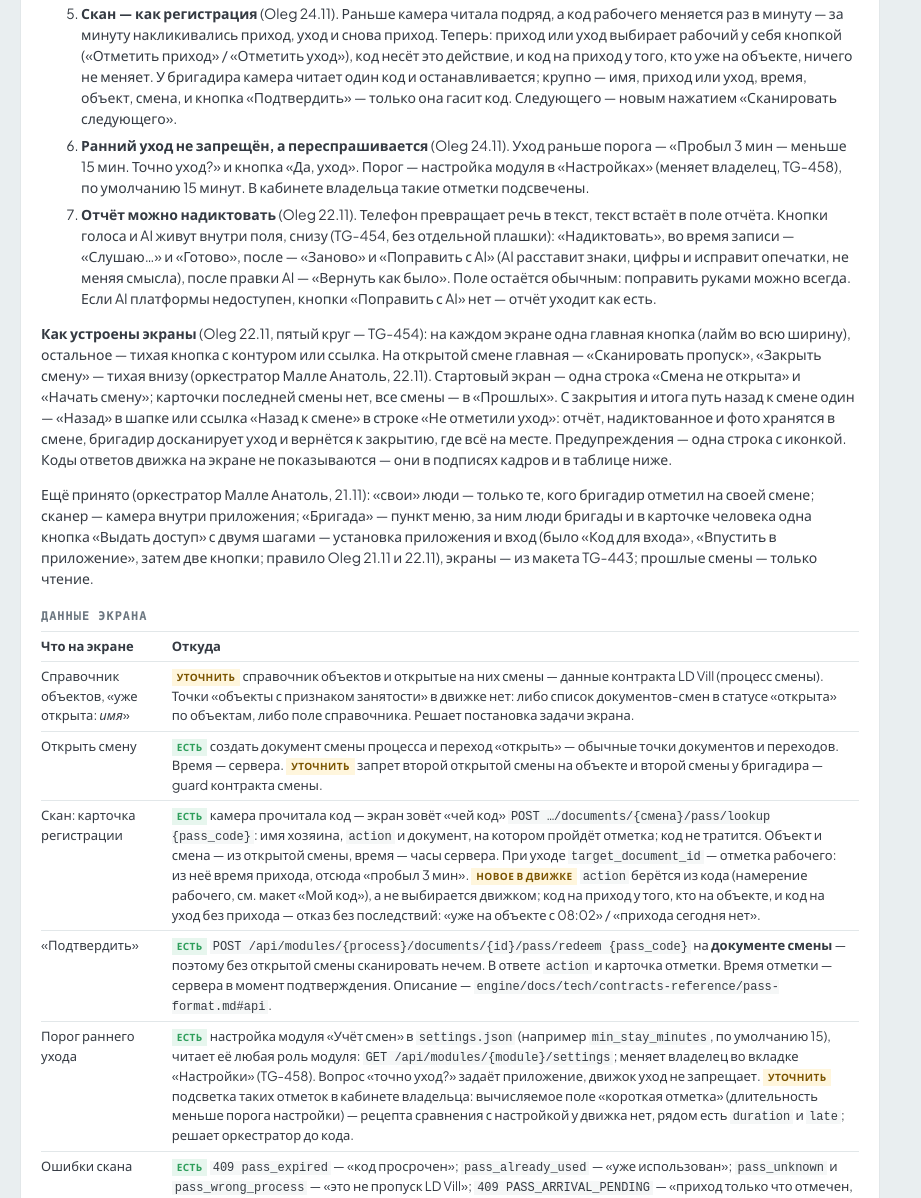
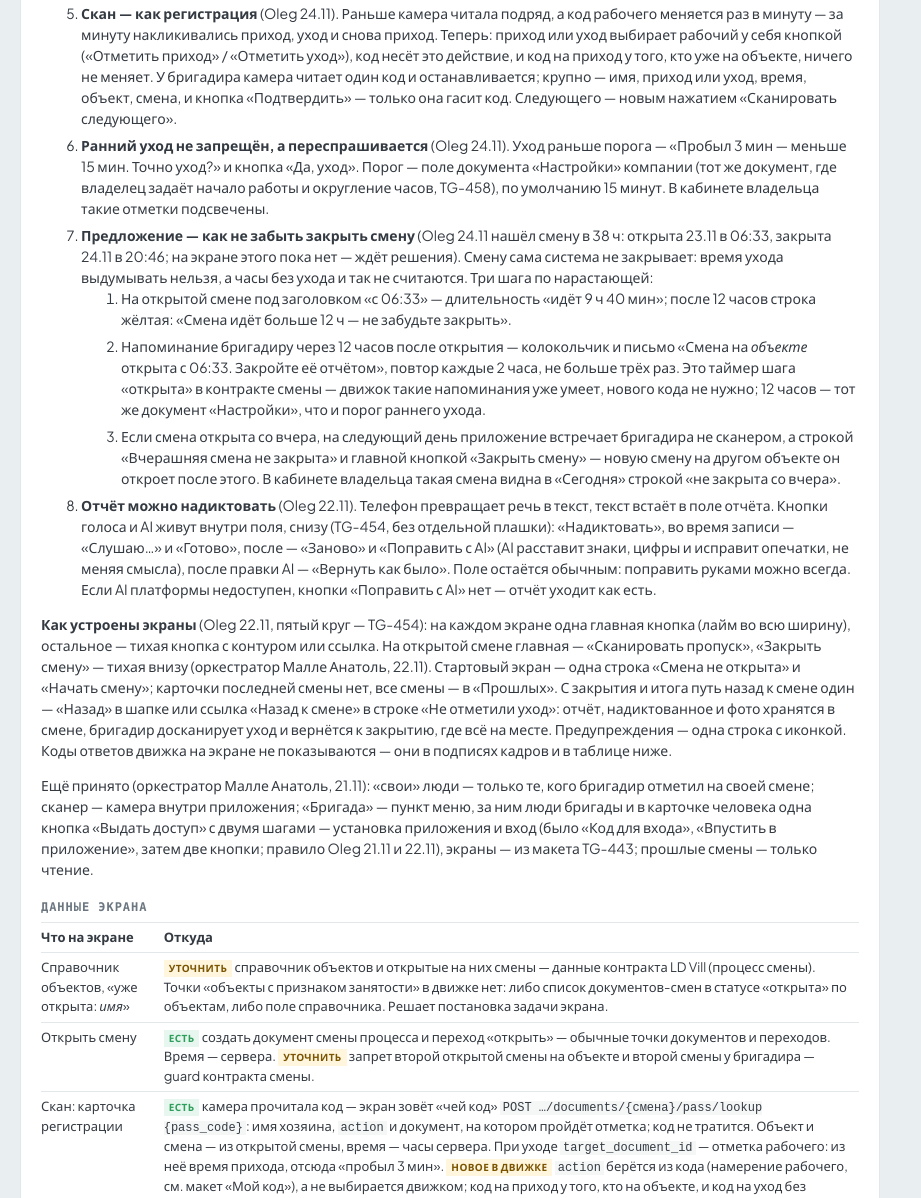
Before and after one commit to OlegKostrikin-Dev/ldvill-timesheet-demo, a plain HTML site: page foreman-457.html in a window 1280 px wide. Shown: the part 1355-2553 px from the top of the page, without its empty margins (0-921 px from the left). Drawn offline with nearby package versions, Linux system fonts and the light colour scheme.

Commit message:
TG-457: foreman-457.html — макет по замечаниям Oleg 24.11

```diff
--- a/foreman-457.html
+++ b/foreman-457.html
@@ -118,7 +118,7 @@
   .body.scroll{overflow-y:auto;-webkit-overflow-scrolling:touch;min-height:0}   /* min-height:0 — иначе тело растёт по содержимому и низ обрезает рамка телефона */
   .body.scroll > *{flex-shrink:0}   /* длинный экран прокручивается, а не сплющивает блоки (фото, камеру) */
   .tabs{flex:none;display:flex;background:var(--c-dark);padding-bottom:var(--safe-bottom)}
-  .tabs span{flex:1;display:flex;flex-direction:column;align-items:center;gap:4px;padding:10px 0 6px;font-size:12px;font-weight:600;color:rgba(255,255,255,.6);border-top:3px solid transparent;cursor:pointer}
+  .tabs span{flex:1;display:flex;flex-direction:column;align-items:center;gap:4px;padding:10px 0 6px;font-size:12px;font-weight:600;color:#C9D5DB;border-top:3px solid transparent;cursor:pointer} /* неактивная читается: «Прошлые» было почти не видно (Oleg 24.11) */
   .tabs span.on{color:#fff;border-top-color:var(--c-lime)}
   .tabs svg{width:22px;height:22px}
 
@@ -491,7 +491,7 @@ const VOICE_AI  = 'Zsaluzás a 3. szinten kész. Holnap betonozás 7:00-tól, a
 const TODAY = '22.11';     // дата «сегодня» в прототипе
 const PENDING_SEC = 5;     // окно «приход ещё в пути» в прототипе (в жизни — пара секунд очереди движка)
 /* Порог раннего ухода, минуты (Oleg 24.11): уход раньше не запрещён — бригадир подтверждает «точно уход?». В жизни —
-   настройка модуля в «Настройках» (settings.json, меняет владелец), 15 — значение по умолчанию. */
+   поле действующего документа «Настройки» контрактов LD Vill (меняет владелец), 15 — значение по умолчанию. */
 const SHORT_MIN = 15;
 
 /* Прошлые смены бригадира — только чтение. */
@@ -1134,7 +1134,14 @@ const NOTES = `
 <li><b>Отчёт за день обязателен</b> — свободный текст; без него кнопка закрытия не работает. Фото — по желанию.</li>
 <li><b>Закрытие — через итог смены</b> (Oleg 22.11, второй круг). «Дальше: итог смены» ведёт на итоговый отчёт: таблица по рабочим (приход, уход, часы), всего людей и часов, кто не отметил уход, текст отчёта. Этот экран и есть подтверждение: «Отправить и закрыть смену» или «Поправить отчёт». Не отметившие уход закрываются одним нажатием за всех; итог называет их одной строкой — в табель они попадут с «уход не отмечен», без часов — и рядом ссылка «Назад к смене». Это обычный конец дня, а не исключение: на пульте — кнопка «Конец дня».</li>
 <li><b>Скан — как регистрация</b> (Oleg 24.11). Раньше камера читала подряд, а код рабочего меняется раз в минуту — за минуту накликивались приход, уход и снова приход. Теперь: приход или уход выбирает рабочий у себя кнопкой («Отметить приход» / «Отметить уход»), код несёт это действие, и код на приход у того, кто уже на объекте, ничего не меняет. У бригадира камера читает один код и останавливается; крупно — имя, приход или уход, время, объект, смена, и кнопка «Подтвердить» — только она гасит код. Следующего — новым нажатием «Сканировать следующего».</li>
-<li><b>Ранний уход не запрещён, а переспрашивается</b> (Oleg 24.11). Уход раньше порога — «Пробыл 3 мин — меньше 15 мин. Точно уход?» и кнопка «Да, уход». Порог — настройка модуля в «Настройках» (меняет владелец, TG-458), по умолчанию 15 минут. В кабинете владельца такие отметки подсвечены.</li>
+<li><b>Ранний уход не запрещён, а переспрашивается</b> (Oleg 24.11). Уход раньше порога — «Пробыл 3 мин — меньше 15 мин. Точно уход?» и кнопка «Да, уход». Порог — поле документа «Настройки» компании (тот же документ, где владелец задаёт начало работы и округление часов, TG-458), по умолчанию 15 минут. В кабинете владельца такие отметки подсвечены.</li>
+<li><b>Предложение — как не забыть закрыть смену</b> (Oleg 24.11 нашёл смену в 38 ч: открыта 23.11 в 06:33, закрыта 24.11 в 20:46; на экране этого пока нет — ждёт решения). Смену сама система не закрывает: время ухода выдумывать нельзя, а часы без ухода и так не считаются. Три шага по нарастающей:
+  <ol>
+  <li>На открытой смене под заголовком «с 06:33» — длительность «идёт 9 ч 40 мин»; после 12 часов строка жёлтая: «Смена идёт больше 12 ч — не забудьте закрыть».</li>
+  <li>Напоминание бригадиру через 12 часов после открытия — колокольчик и письмо «Смена на <i>объекте</i> открыта с 06:33. Закройте её отчётом», повтор каждые 2 часа, не больше трёх раз. Это таймер шага «открыта» в контракте смены — движок такие напоминания уже умеет, нового кода не нужно; 12 часов — тот же документ «Настройки», что и порог раннего ухода.</li>
+  <li>Если смена открыта со вчера, на следующий день приложение встречает бригадира не сканером, а строкой «Вчерашняя смена не закрыта» и главной кнопкой «Закрыть смену» — новую смену на другом объекте он откроет после этого. В кабинете владельца такая смена видна в «Сегодня» строкой «не закрыта со вчера».</li>
+  </ol>
+</li>
 <li><b>Отчёт можно надиктовать</b> (Oleg 22.11). Телефон превращает речь в текст, текст встаёт в поле отчёта. Кнопки голоса и AI живут внутри поля, снизу (TG-454, без отдельной плашки): «Надиктовать», во время записи — «Слушаю…» и «Готово», после — «Заново» и «Поправить с AI» (AI расставит знаки, цифры и исправит опечатки, не меняя смысла), после правки AI — «Вернуть как было». Поле остаётся обычным: поправить руками можно всегда. Если AI платформы недоступен, кнопки «Поправить с AI» нет — отчёт уходит как есть.</li>
 </ol>
 <p><b>Как устроены экраны</b> (Oleg 22.11, пятый круг — TG-454): на каждом экране одна главная кнопка (лайм во всю ширину), остальное — тихая кнопка с контуром или ссылка. На открытой смене главная — «Сканировать пропуск», «Закрыть смену» — тихая внизу (оркестратор Малле Анатоль, 22.11). Стартовый экран — одна строка «Смена не открыта» и «Начать смену»; карточки последней смены нет, все смены — в «Прошлых». С закрытия и итога путь назад к смене один — «Назад» в шапке или ссылка «Назад к смене» в строке «Не отметили уход»: отчёт, надиктованное и фото хранятся в смене, бригадир досканирует уход и вернётся к закрытию, где всё на месте. Предупреждения — одна строка с иконкой. Коды ответов движка на экране не показываются — они в подписях кадров и в таблице ниже.</p>
@@ -1147,7 +1154,7 @@ const NOTES = `
 <tr><td>Открыть смену</td><td><span class="tag have">есть</span> создать документ смены процесса и переход «открыть» — обычные точки документов и переходов. Время — сервера. <span class="tag ask">уточнить</span> запрет второй открытой смены на объекте и второй смены у бригадира — guard контракта смены.</td></tr>
 <tr><td>Скан: карточка регистрации</td><td><span class="tag have">есть</span> камера прочитала код — экран зовёт «чей код» <code>POST …/documents/{смена}/pass/lookup {pass_code}</code>: имя хозяина, <code>action</code> и документ, на котором пройдёт отметка; код не тратится. Объект и смена — из открытой смены, время — часы сервера. При уходе <code>target_document_id</code> — отметка рабочего: из неё время прихода, отсюда «пробыл 3 мин». <span class="tag ask">новое в движке</span> <code>action</code> берётся из кода (намерение рабочего, см. макет «Мой код»), а не выбирается движком; код на приход у того, кто на объекте, и код на уход без прихода — отказ без последствий: «уже на объекте с 08:02» / «прихода сегодня нет».</td></tr>
 <tr><td>«Подтвердить»</td><td><span class="tag have">есть</span> <code>POST /api/modules/{process}/documents/{id}/pass/redeem {pass_code}</code> на <b>документе смены</b> — поэтому без открытой смены сканировать нечем. В ответе <code>action</code> и карточка отметки. Время отметки — сервера в момент подтверждения. Описание — <code>engine/docs/tech/contracts-reference/pass-format.md#api</code>.</td></tr>
-<tr><td>Порог раннего ухода</td><td><span class="tag have">есть</span> настройка модуля «Учёт смен» в <code>settings.json</code> (например <code>min_stay_minutes</code>, по умолчанию 15), читает её любая роль модуля: <code>GET /api/modules/{module}/settings</code>; меняет владелец во вкладке «Настройки» (TG-458). Вопрос «точно уход?» задаёт приложение, движок уход не запрещает. <span class="tag ask">уточнить</span> подсветка таких отметок в кабинете владельца: вычисляемое поле «короткая отметка» (длительность меньше порога настройки) — рецепта сравнения с настройкой у движка нет, рядом есть <code>duration</code> и <code>late</code>; решает оркестратор до кода.</td></tr>
+<tr><td>Порог раннего ухода</td><td><span class="tag ask">контракт</span> поле документа процесса «Настройки» (<code>settings</code>) контрактов LD Vill — единственный документ в статусе «Действует» (<code>active</code>), рядом с <code>default_start</code> и <code>round_minutes</code> из TG-458; новое поле, например <code>min_stay_minutes</code>, целое, по умолчанию 15, правит владелец. Отдельных настроек модуля в движке больше нет (engine#691): приложение читает этот документ обычным списком документов процесса с фильтром по статусу, поэтому бригадиру нужно право читать «Настройки». Документа нет — приложение берёт 15. Вопрос «точно уход?» задаёт приложение, движок уход не запрещает. <span class="tag ask">уточнить</span> подсветка таких отметок в кабинете владельца: вычисляемое поле «короткая отметка» (длительность меньше порога настройки) — рецепта сравнения с настройкой у движка нет, рядом есть <code>duration</code> и <code>late</code>; решает оркестратор до кода.</td></tr>
 <tr><td>Ошибки скана</td><td><span class="tag have">есть</span> <code>409 pass_expired</code> — «код просрочен»; <code>pass_already_used</code> — «уже использован»; <code>pass_unknown</code> и <code>pass_wrong_process</code> — «это не пропуск LD Vill»; <code>409 PASS_ARRIVAL_PENDING</code> — «приход только что отмечен, отсканируйте через пару секунд» (код не тратится); <code>400 INVALID_TRANSITION</code> (смена уже закрыта) и <code>404 REPORT_NOT_FOUND</code> — экран возвращается к «Смена не открыта»; 5xx и обрыв — «сервер не ответил». Без сети гасить нельзя: проверяет сервер.</td></tr>
 <tr><td>«Рабочие на смене», счётчики «на объекте · пришли · ушли»</td><td>Счётчики — по людям, а не по отметкам: ушёл и вернулся — две отметки, один человек. <span class="tag ask">уточнить</span> отметки рабочих под этой сменой (документы процесса отметок, связанные со сменой) — список документов есть, но «только отмеченные мной» — фильтр по тому, кто погасил код. Так как на объекте одна смена и её открыл этот бригадир, все отметки под ней — его; отдельный фильтр нужен, только если Oleg поменяет решение 1.</td></tr>
 <tr><td>Отчёт и закрытие смены</td><td><span class="tag ask">уточнить</span> поле отчёта у смены (обязательное на переходе «закрыть» — guard или <code>required</code> на шаге) и фото (поле-файл). Формат пропусков «забыл уйти» не решает: «уход не отмечен» — дело перехода закрытия смены в контракте (например, действие, которое закрывает открытые отметки со статусом «без ухода»).</td></tr>
```
